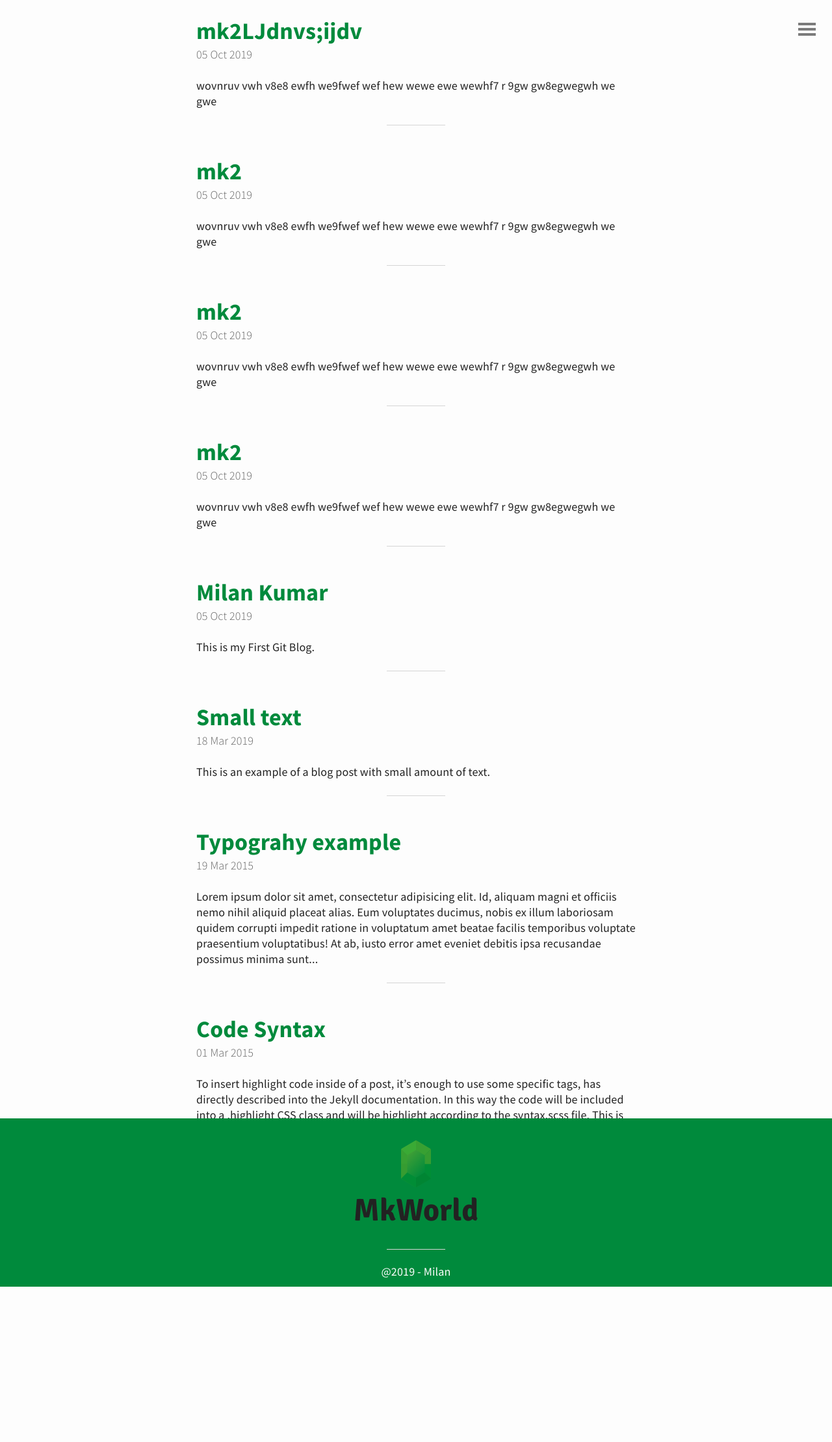
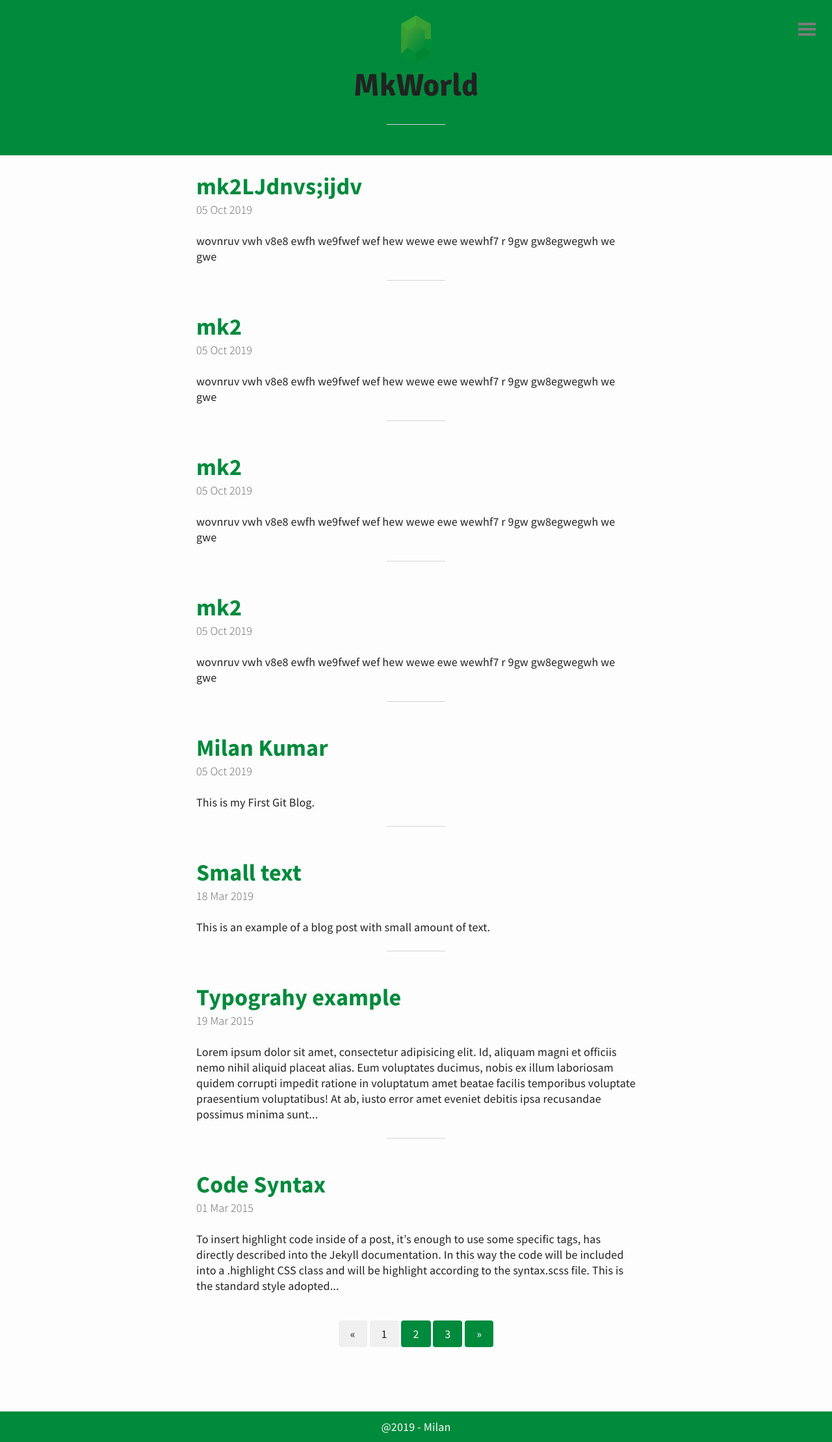
Before and after one commit to bdmilan/blog, a Jekyll site: the page built from index.html, in a window 1280 px wide. Shown: the whole page at 65% size. Built offline with Jekyll 4.4.1, drawn with Linux system fonts in a browser that asks for light colours; the list of posts is cut into pages by our own code; before the commit the page ends 1980 px from its top, so only the background shows below that.

Commit message:
Update header.html

```diff
--- a/_includes/header.html
+++ b/_includes/header.html
@@ -1,4 +1,4 @@
-<div class="footer">
+<div style="background:#008A3C;">
 	<div>
 <header id="header">
 	<a href="{{ site.baseurl }}">
```
